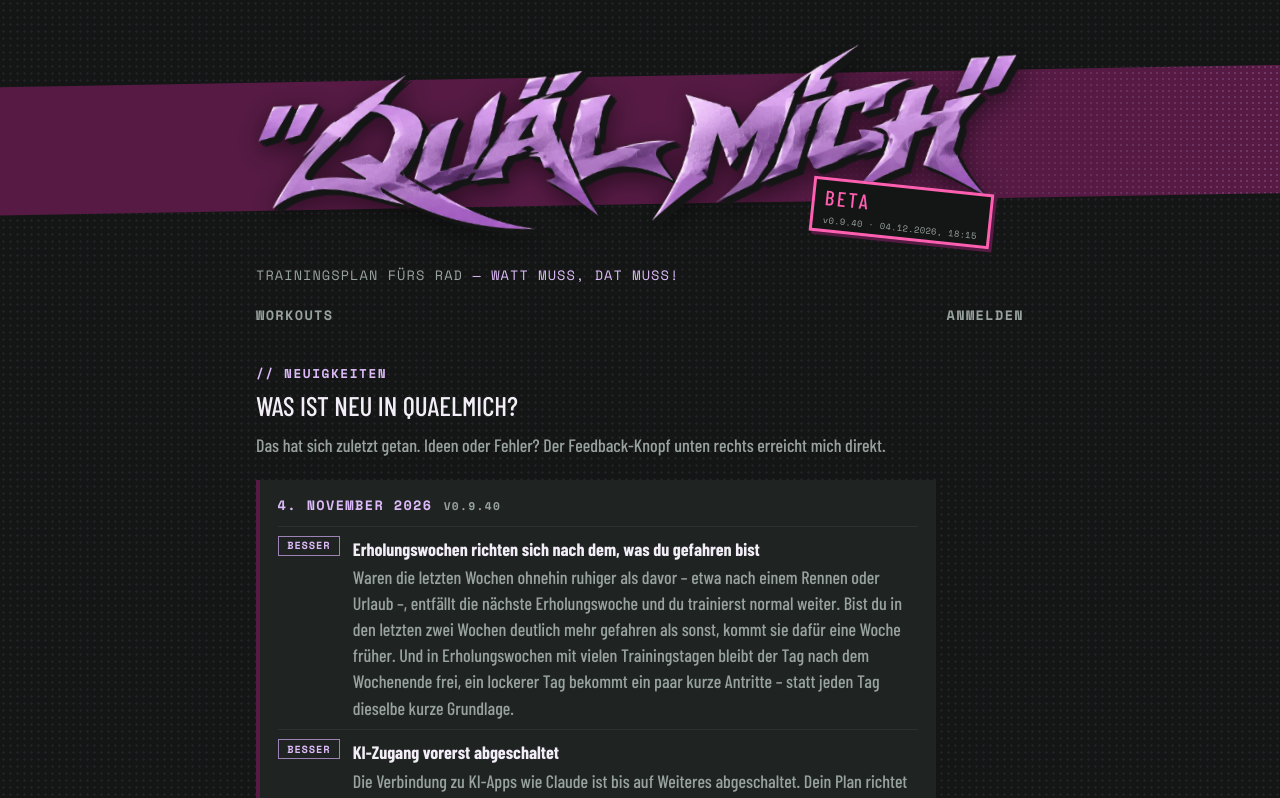
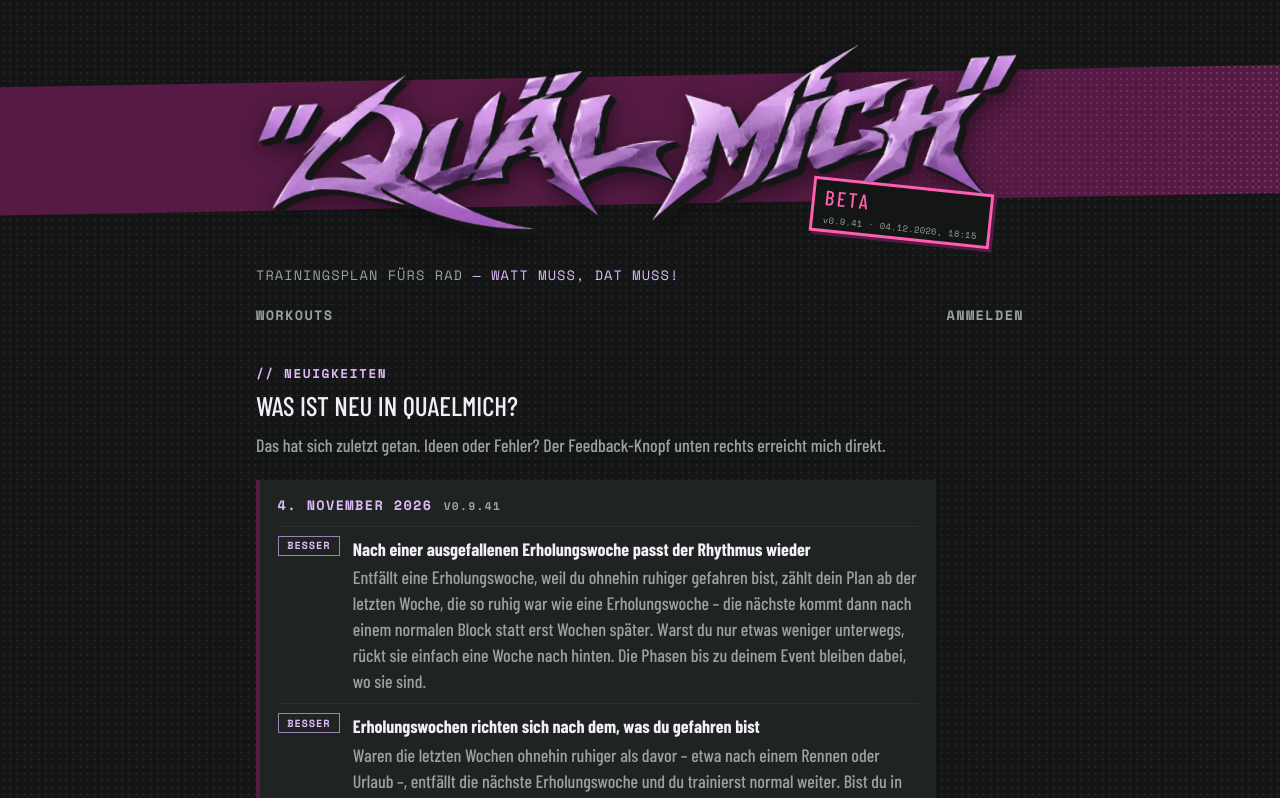
Before and after one commit to JakobFa/quaelmich-frontend, a Vue app: page /neuigkeiten in a window 1280 px wide. Shown: the top 798 px of the page. Built offline with nearby package versions, Linux system fonts and the light colour scheme; a web font is replaced by a local one.

Commit message:
Neuigkeiten: Rhythmus nach ausgefallener Erholungswoche (0.9.41)
Co-Authored-By: Claude Opus 5.5 <noreply@anthropic.com>

```diff
--- a/package.json
+++ b/package.json
@@ -1,6 +1,6 @@
 {
   "name": "quaelmich-frontend",
-  "version": "0.9.40",
+  "version": "0.9.41",
   "private": true,
   "type": "module",
   "scripts": {
--- a/src/changelog.ts
+++ b/src/changelog.ts
@@ -20,8 +20,13 @@ export type Release = {
 export const changelog: Release[] = [
   {
     date: '2026-11-04',
-    version: '0.9.40',
+    version: '0.9.41',
     changes: [
+      {
+        kind: 'Besser',
+        title: 'Nach einer ausgefallenen Erholungswoche passt der Rhythmus wieder',
+        text: 'Entfällt eine Erholungswoche, weil du ohnehin ruhiger gefahren bist, zählt dein Plan ab der letzten Woche, die so ruhig war wie eine Erholungswoche – die nächste kommt dann nach einem normalen Block statt erst Wochen später. Warst du nur etwas weniger unterwegs, rückt sie einfach eine Woche nach hinten. Die Phasen bis zu deinem Event bleiben dabei, wo sie sind.',
+      },
       {
         kind: 'Besser',
         title: 'Erholungswochen richten sich nach dem, was du gefahren bist',
```
Also changed, not shown: 1 other file (tests, documents, lock files or other folders).
